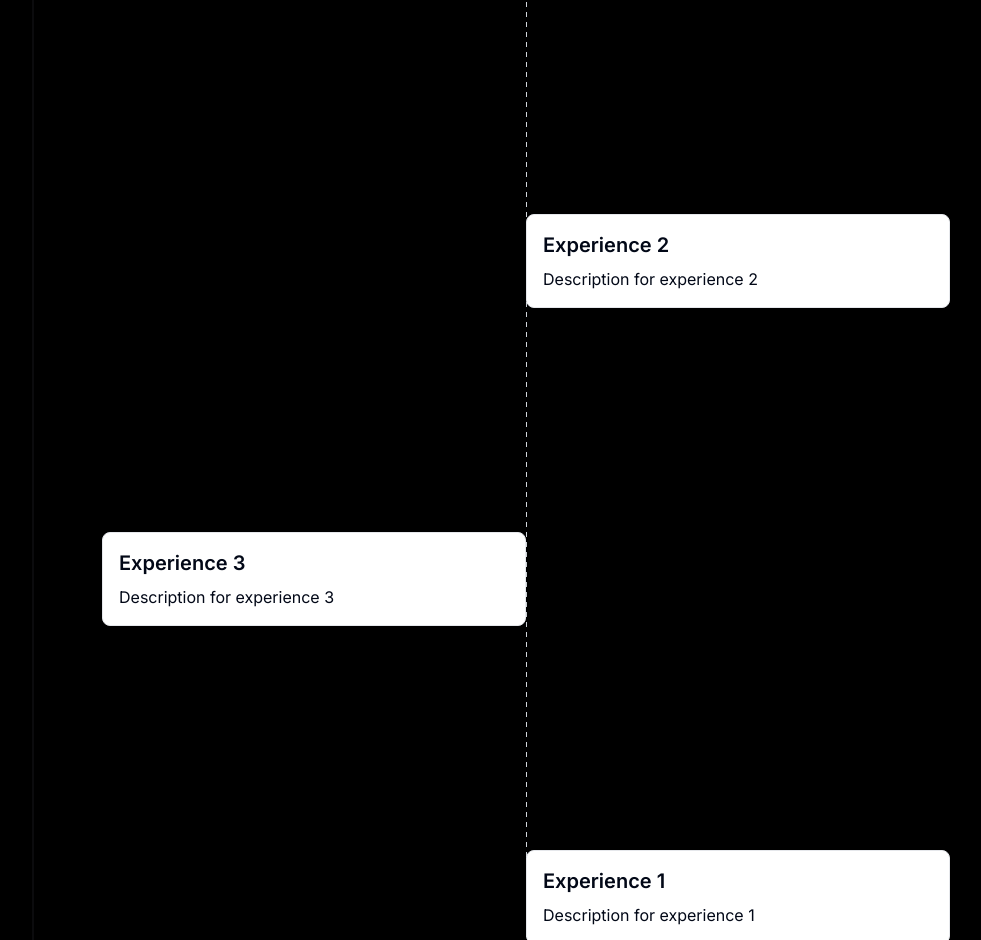
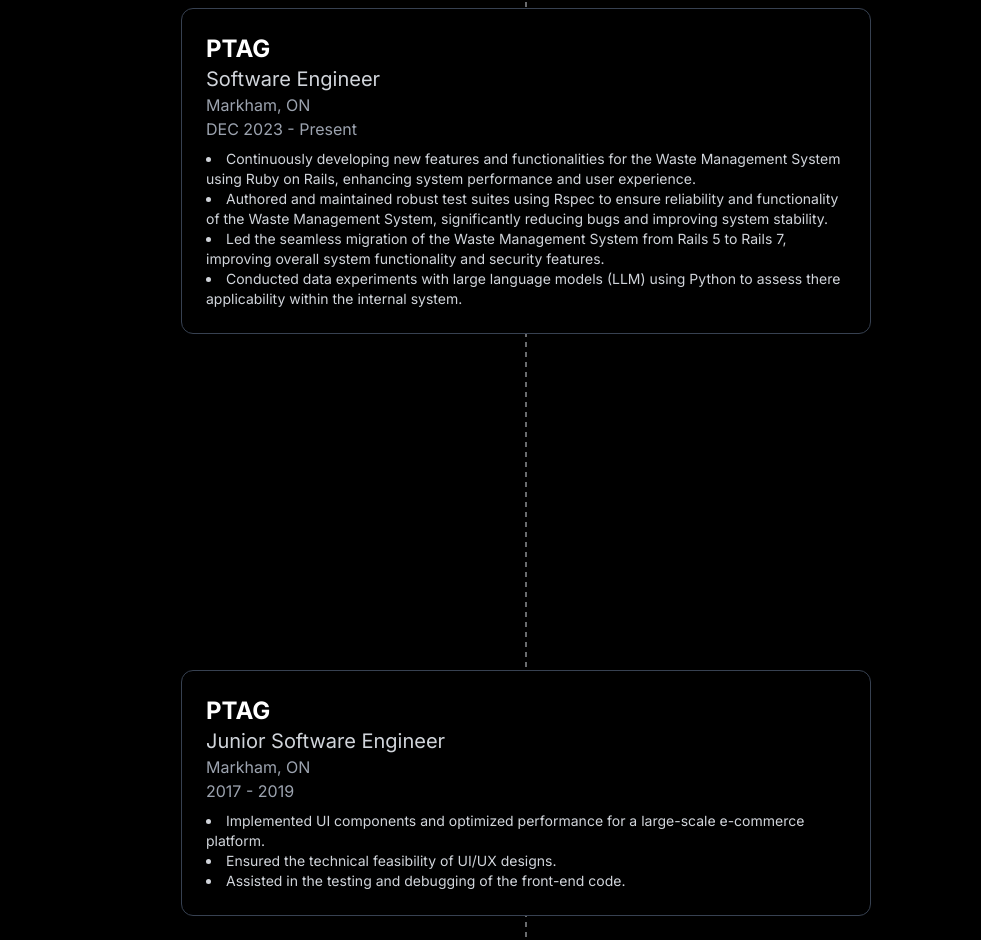
Before and after one commit to KaranU26/my-portfolio, a Next.js app: page / in a window 1280 px wide. Shown: the part 1860-2800 px from the top of the page, without its empty margins (114-1095 px from the left). Built offline with nearby package versions, Linux system fonts and the light colour scheme.

Commit message:
Updated timeline

```diff
--- a/app/globals.css
+++ b/app/globals.css
@@ -102,4 +102,9 @@
     transparent 5px,
     transparent 10px
   );
+  position: absolute;
+  top: 0;
+  bottom: 0;
+  left: 50%;
+  transform: translateX(-50%);
 }
--- a/app/page.tsx
+++ b/app/page.tsx
@@ -10,12 +10,10 @@
   return (
     <main className="relative flex min-h-screen flex-col ">
       <HeroSection />
-      <TracingBeam className="px-6">
         <Technologies />
         <div className="py-20">
           <ExperienceTimeline />
         </div>
-      </TracingBeam>
     </main>
   );
 }
--- a/components/ExperienceTimeline.tsx
+++ b/components/ExperienceTimeline.tsx
@@ -1,40 +1,134 @@
 "use client";
 
 import React from 'react';
+import { CardBody, CardContainer, CardItem } from './ui/3d-card';
+import { Link } from 'lucide-react';
 
 interface Experience {
   id: number;
   title: string;
-  description: string;
-  side: 'left' | 'right';
+  position: string;
+  location: string;
+  years: string;
+  description: string[];
 }
 
 const experiences: Experience[] = [
-  { id: 1, title: 'Experience 1', description: 'Description for experience 1', side: 'left' },
-  { id: 2, title: 'Experience 2', description: 'Description for experience 2', side: 'right' },
-  { id: 3, title: 'Experience 3', description: 'Description for experience 3', side: 'left' },
-  { id: 1, title: 'Experience 1', description: 'Description for experience 1', side: 'right' },
-  { id: 2, title: 'Experience 2', description: 'Description for experience 2', side: 'left' },
-  { id: 3, title: 'Experience 3', description: 'Description for experience 3', side: 'right' },
-  // Add more experiences as needed
+  {
+    id: 1,
+    title: 'PTAG',
+    position: 'Software Engineer',
+    location: 'Markham, ON',
+    years: 'DEC 2023 - Present',
+    description: [
+      'Continuously developing new features and functionalities for the Waste Management System using Ruby on Rails, enhancing system performance and user experience.',
+      'Authored and maintained robust test suites using Rspec to ensure reliability and functionality of the Waste Management System, significantly reducing bugs and improving system stability.',
+      'Led the seamless migration of the Waste Management System from Rails 5 to Rails 7, improving overall system functionality and security features.',
+      'Conducted data experiments with large language models (LLM) using Python to assess there applicability within the internal system.'
+    ],
+  },
+  {
+    id: 2,
+    title: 'PTAG',
+    position: 'Junior Software Engineer',
+    location: 'Markham, ON',
+    years: '2017 - 2019',
+    description: [
+      'Implemented UI components and optimized performance for a large-scale e-commerce platform.',
+      'Ensured the technical feasibility of UI/UX designs.',
+      'Assisted in the testing and debugging of the front-end code.'
+    ],
+  },
+  {
+    id: 3,
+    title: 'Company 3',
+    position: 'Backend Developer',
+    location: 'Austin, TX',
+    years: '2015 - 2017',
+    description: [
+      'Designed and built RESTful APIs using Express and MongoDB.',
+      'Managed and optimized database schemas.',
+      'Collaborated with front-end developers to integrate user-facing elements with server-side logic.'
+    ],
+  },
+  {
+    id: 4,
+    title: 'Company 4',
+    position: 'Full Stack Developer',
+    location: 'Seattle, WA',
+    years: '2013 - 2015',
+    description: [
+      'Worked on both frontend and backend development, using Angular and Django.',
+      'Developed and maintained the web application front-end in AngularJS.',
+      'Built and maintained APIs using Django.'
+    ],
+  },
+  {
+    id: 5,
+    title: 'Company 5',
+    position: 'Intern',
+    location: 'Remote',
+    years: '2012 - 2013',
+    description: [
+      'Assisted in developing and testing software applications as part of an agile team.',
+      'Participated in code reviews and contributed to team knowledge sharing.',
+      'Helped with debugging and fixing bugs.'
+    ],
+  },
 ];
 
 const ExperienceTimeline: React.FC = () => {
   return (
-    <div className="relative pt-56">
+    <div className="relative pt-56 flex justify-center bg-black text-white">
       <div className="absolute inset-0 flex justify-center">
-        <div className="w-1 timeline-line"></div>
+        <div className="timeline-line"></div>
       </div>
-      <div className="space-y-56">
+      <div className="space-y-36 max-w-7xl mx-auto">
         {experiences.map((experience) => (
           <div
+            data-aos="fade-up"
             key={experience.id}
-            className={`flex ${experience.side === 'left' ? 'justify-start' : 'justify-end'} relative`}
-            data-aos={experience.side === 'left' ? 'fade-right' : 'fade-left'}
+            className="relative flex justify-center items-center"
           >
-            <div className="relative bg-white border border-gray-200 rounded-lg shadow-lg w-1/2 p-4 transition transform hover:scale-105 hover:shadow-xl">
-              <h3 className="text-xl font-semibold mb-2">{experience.title}</h3>
-              <p>{experience.description}</p>
+            <div className="experience-card w-full max-w-[50rem]">
+              <CardContainer>
+                <CardBody className="relative group/card hover:shadow-2xl hover:shadow-purple-400/[0.2] bg-black border-gray-700 w-full h-auto rounded-xl p-6 border">
+                  <CardItem
+                    translateZ="50"
+                    className="text-2xl font-bold text-white"
+                  >
+                    {experience.title}
+                  </CardItem>
+                  <CardItem
+                    translateZ="40"
+                    className="text-xl text-gray-300"
+                  >
+                    {experience.position}
+                  </CardItem>
+                  <CardItem
+                    translateZ="40"
+                    className="text-md text-gray-400"
+                  >
+                    {experience.location}
+                  </CardItem>
+                  <CardItem
+                    translateZ="30"
+                    className="text-md text-gray-400"
+                  >
+                    {experience.years}
+                  </CardItem>
+                  <CardItem
+                    translateZ="20"
+                    as="ul"
+                    className="text-sm max-w-full mt-2 text-gray-300 list-disc list-inside"
+                    style={{ maxWidth: '40rem' }} // Adjust maxWidth as needed
+                  >
+                    {experience.description.map((desc, index) => (
+                      <li key={index} className="break-words">{desc}</li>
+                    ))}
+                  </CardItem>
+                </CardBody>
+              </CardContainer>
             </div>
           </div>
         ))}
--- /dev/null
+++ b/components/ui/3d-card.tsx
@@ -0,0 +1,155 @@
+"use client";
+
+import { cn } from "@/utils/cn";
+import Image from "next/image";
+import React, {
+  createContext,
+  useState,
+  useContext,
+  useRef,
+  useEffect,
+} from "react";
+
+const MouseEnterContext = createContext<
+  [boolean, React.Dispatch<React.SetStateAction<boolean>>] | undefined
+>(undefined);
+
+export const CardContainer = ({
+  children,
+  className,
+  containerClassName,
+}: {
+  children?: React.ReactNode;
+  className?: string;
+  containerClassName?: string;
+}) => {
+  const containerRef = useRef<HTMLDivElement>(null);
+  const [isMouseEntered, setIsMouseEntered] = useState(false);
+
+  const handleMouseMove = (e: React.MouseEvent<HTMLDivElement>) => {
+    if (!containerRef.current) return;
+    const { left, top, width, height } =
+      containerRef.current.getBoundingClientRect();
+    const x = (e.clientX - left - width / 2) / 25;
+    const y = (e.clientY - top - height / 2) / 25;
+    containerRef.current.style.transform = `rotateY(${x}deg) rotateX(${y}deg)`;
+  };
+
+  const handleMouseEnter = (e: React.MouseEvent<HTMLDivElement>) => {
+    setIsMouseEntered(true);
+    if (!containerRef.current) return;
+  };
+
+  const handleMouseLeave = (e: React.MouseEvent<HTMLDivElement>) => {
+    if (!containerRef.current) return;
+    setIsMouseEntered(false);
+    containerRef.current.style.transform = `rotateY(0deg) rotateX(0deg)`;
+  };
+  return (
+    <MouseEnterContext.Provider value={[isMouseEntered, setIsMouseEntered]}>
+      <div
+        className={cn(
+          "py-20 flex items-center justify-center",
+          containerClassName
+        )}
+        style={{
+          perspective: "1000px",
+        }}
+      >
+        <div
+          ref={containerRef}
+          onMouseEnter={handleMouseEnter}
+          onMouseMove={handleMouseMove}
+          onMouseLeave={handleMouseLeave}
+          className={cn(
+            "flex items-center justify-center relative transition-all duration-200 ease-linear",
+            className
+          )}
+          style={{
+            transformStyle: "preserve-3d",
+          }}
+        >
+          {children}
+        </div>
+      </div>
+    </MouseEnterContext.Provider>
+  );
+};
+
+export const CardBody = ({
+  children,
+  className,
+}: {
+  children: React.ReactNode;
+  className?: string;
+}) => {
+  return (
+    <div
+      className={cn(
+        "h-96 w-96 [transform-style:preserve-3d]  [&>*]:[transform-style:preserve-3d]",
+        className
+      )}
+    >
+      {children}
+    </div>
+  );
+};
+
+export const CardItem = ({
+  as: Tag = "div",
+  children,
+  className,
+  translateX = 0,
+  translateY = 0,
+  translateZ = 0,
+  rotateX = 0,
+  rotateY = 0,
+  rotateZ = 0,
+  ...rest
+}: {
+  as?: React.ElementType;
+  children: React.ReactNode;
+  className?: string;
+  translateX?: number | string;
+  translateY?: number | string;
+  translateZ?: number | string;
+  rotateX?: number | string;
+  rotateY?: number | string;
+  rotateZ?: number | string;
+  [key: string]: any;
+}) => {
+  const ref = useRef<HTMLDivElement>(null);
+  const [isMouseEntered] = useMouseEnter();
+
+  useEffect(() => {
+    handleAnimations();
+  }, [isMouseEntered]);
+
+  const handleAnimations = () => {
+    if (!ref.current) return;
+    if (isMouseEntered) {
+      ref.current.style.transform = `translateX(${translateX}px) translateY(${translateY}px) translateZ(${translateZ}px) rotateX(${rotateX}deg) rotateY(${rotateY}deg) rotateZ(${rotateZ}deg)`;
+    } else {
+      ref.current.style.transform = `translateX(0px) translateY(0px) translateZ(0px) rotateX(0deg) rotateY(0deg) rotateZ(0deg)`;
+    }
+  };
+
+  return (
+    <Tag
+      ref={ref}
+      className={cn("w-fit transition duration-200 ease-linear", className)}
+      {...rest}
+    >
+      {children}
+    </Tag>
+  );
+};
+
+// Create a hook to use the context
+export const useMouseEnter = () => {
+  const context = useContext(MouseEnterContext);
+  if (context === undefined) {
+    throw new Error("useMouseEnter must be used within a MouseEnterProvider");
+  }
+  return context;
+};
```
Lines whose indentation alone changed are shown as unchanged.
